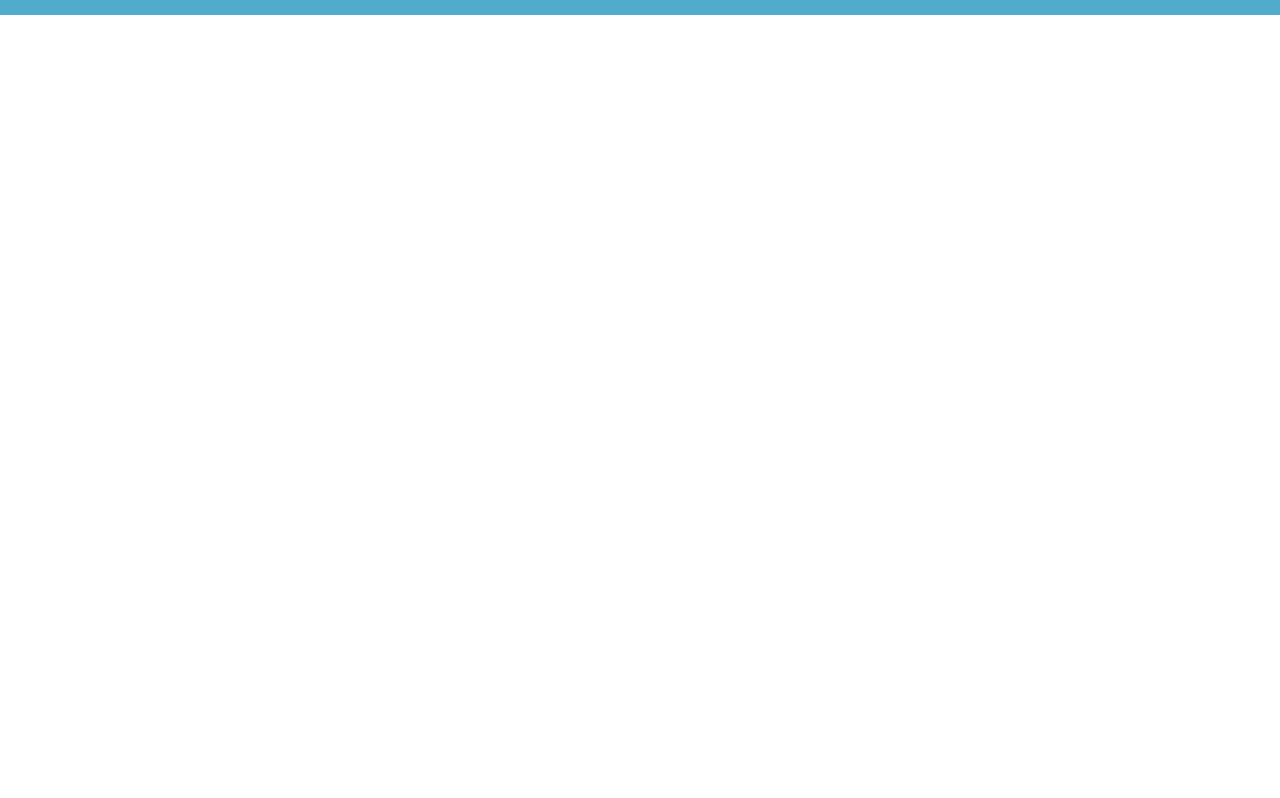
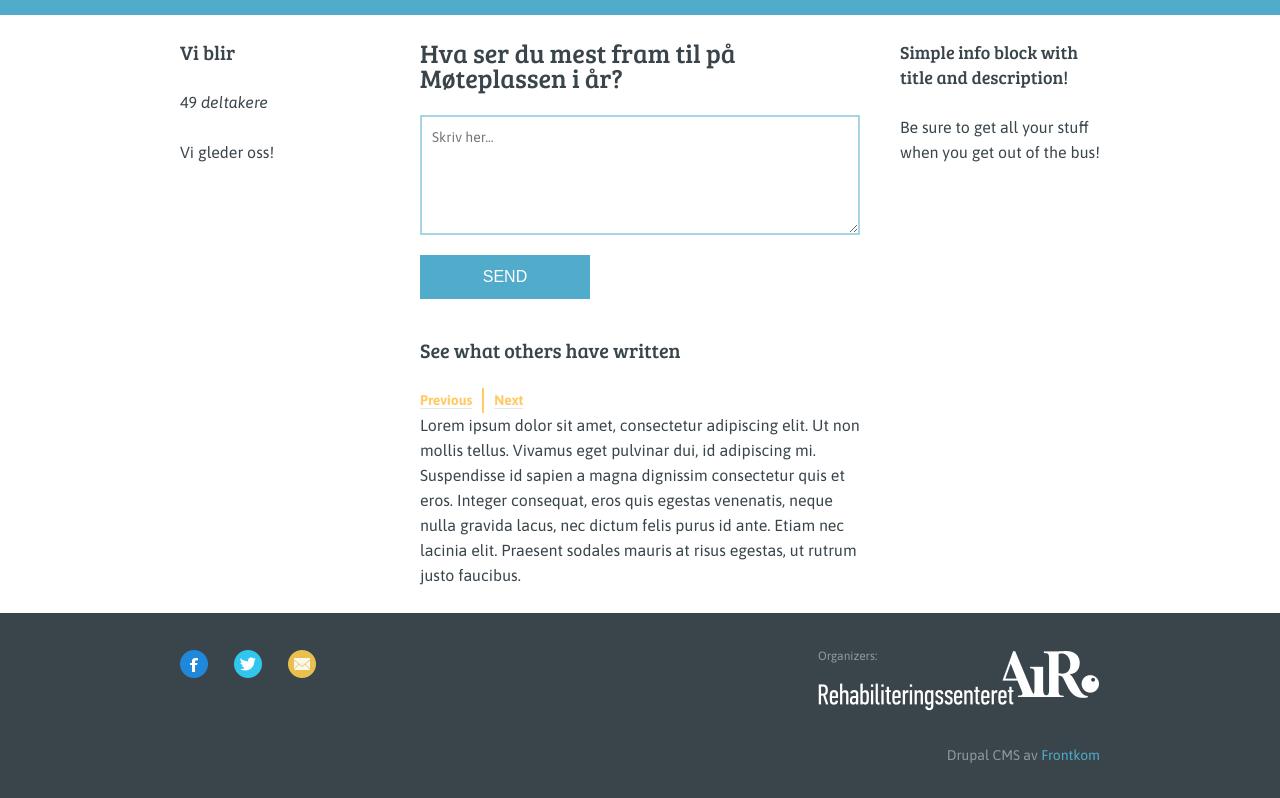
Before and after one commit to front/moteplassen-proto, a plain HTML site: page index.htm in a window 1280 px wide. Shown: the part 260-1058 px from the top of the page. Before the commit the page ends 800 px from the top, so only its background shows below. Drawn offline with Linux system fonts and the light colour scheme.

Commit message:
Frontpage basic structure for testimonials blocks

```diff
--- a/index.htm
+++ b/index.htm
@@ -29,5 +29,74 @@
       <p class="header--tagline">28 - 29 August<br>Sundbytunet, Jessheim</p>
     </div>
   </header>
+
+  <div id="content" class="l-container">
+    <div class="l-row">
+      <div class="l-left-sidebar">
+        <aside class="block--stats">
+          <h3>Vi blir</h3>
+          <p>49 <em>deltakere</em></p>
+          <p>Vi gleder oss!</p>
+        </aside>
+      </div>
+
+      <div class="l-column--two-sidebars">
+        <section class="testimonials--form">
+          <h2>Hva ser du mest fram til på Møteplassen i år?</h2>
+          <form action="#">
+            <div>
+              <textarea name="message" placeholder="Skriv her..."></textarea>
+            </div>
+            <input type="submit" class="button small" value="Send">
+          </form>
+        </section>
+
+        <section class="testimonials--list">
+          <header>
+            <h3>See what others have written</h3>
+          </header>
+
+          <ul class="pager pager--mini">
+            <li class="first"><a href="#">Previous</a></li>
+            <li class="last"><a href="#">Next</a></li>
+          </ul>
+
+          <article>
+            <h4 hidden>Testimonial</h4>
+
+            <p>Lorem ipsum dolor sit amet, consectetur adipiscing elit. Ut non mollis tellus. Vivamus eget pulvinar dui, id adipiscing mi. Suspendisse id sapien a magna dignissim consectetur quis et eros. Integer consequat, eros quis egestas venenatis, neque nulla gravida lacus, nec dictum felis purus id ante. Etiam nec lacinia elit. Praesent sodales mauris at risus egestas, ut rutrum justo faucibus.</p>
+          </article>
+        </section>
+      </div>
+
+      <div class="l-right-sidebar">
+        <aside class="block--text-info">
+          <h4>Simple info block with title and description!</h4>
+          <p>Be sure to get all your stuff when you get out of the bus!</p>
+        </aside>
+      </div>
+    </div>
+  </div>
+
+  <footer id="footer" class="l-container">
+    <div class="l-row">
+      <nav class="block--social-media">
+        <h2 hidden>Kontakt</h2>
+
+        <ul class="menu--social-media">
+          <li><a href="#" class="item-facebook">Facebook</a></li>
+          <li><a href="#" class="item-twitter">Twitter</a></li>
+          <li><a href="#" class="item-email">E-mail</a></li>
+        </ul>
+      </nav>
+
+      <section class="block--sponsors">
+        <h2>Organizers:</h2>
+        <p><a href="#" class="logo-air">Rehabiliteringssenteret/Air</a></p>
+      </section>
+
+      <p class="credit">Drupal CMS av <a href="#">Frontkom</a></p>
+    </div>
+  </footer>
 </body>
 </html>
--- a/sass/partials/global/_variables.scss
+++ b/sass/partials/global/_variables.scss
@@ -12,6 +12,9 @@ $base-line-height: 25px;
 
 // Layout
 $max-width: 920px;
+
+$grids: 12;
+$gutters: 1;
 
 // Colors
 $color-body:     #39454B;
--- a/sass/partials/layout/_layout.scss
+++ b/sass/partials/layout/_layout.scss
@@ -23,6 +23,8 @@
   text-align: left;
 
   @extend %clearfix;
+
+  // @include background-grid;
 }
 
 .l-container {
@@ -31,6 +33,27 @@
 
 .l-row {
   @extend %l-row;
+}
+
+// Layout
+.l-left-sidebar {
+  @include grid-span(3,1);
+}
+
+.l-right-sidebar {
+  @include grid-span(3,10);
+}
+
+.l-column--two-sidebars {
+  @include grid-span(6,4);
+}
+
+.l-column--left-sidebar {
+  @include grid-span(9,4);
+}
+
+.l-column--right-sidebar {
+  @include grid-span(9,1);
 }
 
 // Header
--- a/sass/partials/module/_module.scss
+++ b/sass/partials/module/_module.scss
@@ -6,6 +6,7 @@
 //
 // All styling, non box model properties go here
 
+@import 'partials/global';
 @import 'partials/nav';
 @import 'partials/nav-main';
 @import 'partials/buttons';
@@ -13,50 +14,4 @@
 @import 'partials/social-media';
 @import 'partials/sponsors';
 
-
-// Header
-#header {
-  background-color: $color-header-bg;
-
-  .l-row {
-    text-align: center;
-  }
-}
-.header--logo {
-  @include adjust-font-size-to(48px, 3);
-  text-transform: uppercase;
-  letter-spacing: em(2,48);
-}
-.header--tagline {
-  @include adjust-font-size-to(24px, 1);
-  @include adjust-leading-to(30/24, 24px);
-  @include margin-trailer(1);
-
-  color: $color-light;
-  font-weight: 100;
-  letter-spacing: em(1,24);
-}
-
-// Content
-#content {
-}
-
-// Footer
-#footer {
-  background-color: $color-footer-bg;
-  color: white;
-  color: transparentize(white, 0.55);
-}
-
-// Misc
-.credit {
-  @extend %l-row;
-  margin-bottom: 0;
-
-  font-size: em(14);
-  text-align: right;
-
-  a {
-    text-decoration: none;
-  }
-}
+@import 'partials/testimonials';
--- /dev/null
+++ b/sass/partials/module/partials/_global.scss
@@ -0,0 +1,46 @@
+// Header
+#header {
+  background-color: $color-header-bg;
+
+  .l-row {
+    text-align: center;
+  }
+}
+.header--logo {
+  @include adjust-font-size-to(48px, 3);
+  text-transform: uppercase;
+  letter-spacing: em(2,48);
+}
+.header--tagline {
+  @include adjust-font-size-to(24px, 1);
+  @include adjust-leading-to(30/24, 24px);
+  @include margin-trailer(1);
+
+  color: $color-light;
+  font-weight: 100;
+  letter-spacing: em(1,24);
+}
+
+// Content
+#content {
+}
+
+// Footer
+#footer {
+  background-color: $color-footer-bg;
+  color: white;
+  color: transparentize(white, 0.55);
+}
+
+// Misc
+.credit {
+  @extend %l-row;
+  margin-bottom: 0;
+
+  font-size: em(14);
+  text-align: right;
+
+  a {
+    text-decoration: none;
+  }
+}
--- /dev/null
+++ b/sass/partials/module/partials/_testimonials.scss
@@ -0,0 +1,10 @@
+.testimonials--form {
+  textarea {
+    min-height: 120px;
+    width: 100%;
+  }
+}
+
+.testimonials {}
+
+.testimonials {}
```
Also changed, not shown: stylesheets/style.css.
